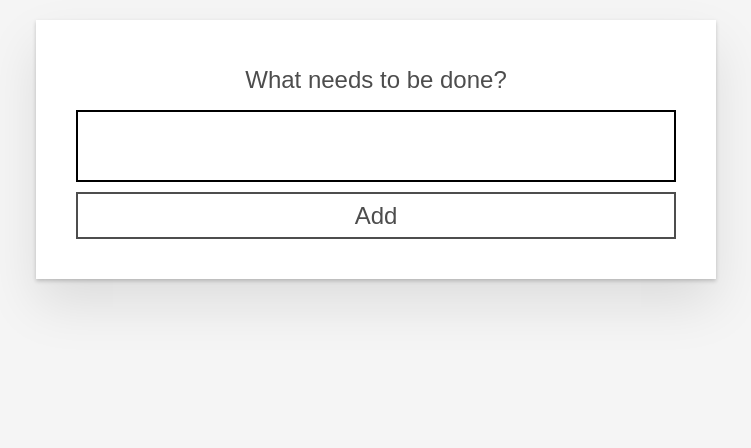
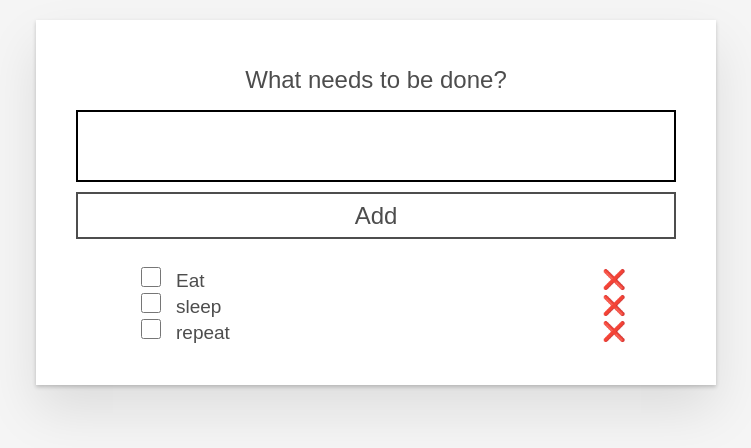
Before and after one commit to nimaghazanfari/collab-demo-app, a React (Create React App) app: page / in a window 1280 px wide. Shown: the top 448 px of the page, without its empty margins (264-1015 px from the left). Built offline with nearby package versions, Linux system fonts and the light colour scheme.

Commit message:
Task Edit created

```diff
--- a/src/App.js
+++ b/src/App.js
@@ -1,18 +1,45 @@
 import React, { useState } from "react";
 import Form from "./components/Form";
 import { nanoid } from "nanoid";
+import TaskItem from "./components/TaskItem";
 
 const App = ({ tasks }) => {
-  const [task, setTasks] = useState(tasks);
+  const [totalTasks, setTasks] = useState(tasks);
 
-  function addTask(name) {
+  const addTask = (name) => {
     const newTask = { id: "todo-" + nanoid(), name: name, completed: false };
-    setTasks([...task, newTask]);
+    setTasks([...totalTasks, newTask]);
+  }
+
+  const toggleComplete = (id) => {
+
+    const idx = totalTasks.findIndex(task => task.id === id);
+    if (idx > -1) totalTasks[idx].completed = !totalTasks[idx].completed;
+
+    setTasks([...totalTasks]);
+
+  }
+
+  const removeHandler = (id) => {
+    setTasks(totalTasks.filter(item => item.id !== id));
   }
 
   return (
     <div className="stack-large todoapp" >
+
       <Form addTask={addTask} />
+
+      <div>
+        {totalTasks.length ?
+          <div>
+            {totalTasks.map((task, i) =>
+              <TaskItem key={i} item={task}
+                toggleTask={toggleComplete}
+                removeTask={removeHandler} />
+            )}
+          </div> : 'Add some items...'}
+      </div>
+
     </div>
   )
 }
--- /dev/null
+++ b/src/components/TaskEdit.js
@@ -0,0 +1,45 @@
+import React, { useState } from 'react';
+import styles from './TaskEdit.module.css';
+
+const TaskEdit = ({ item, toggleEdit, editDone }) => {
+
+    const [val, setVal] = useState(item.name);
+
+    const updateVal = (e) => {
+        setVal(e.target.value);
+    }
+
+    const editItem = () => {
+        item.name = val;
+        editDone(item);
+    }
+
+    return (
+        <span className={styles.editContainer}>
+            <form onSubmit={editItem}>
+                <input
+                    type="text"
+                    value={val}
+                    onChange={updateVal}
+                    className={styles.input}
+                />
+                <button
+                    type="submit"
+                    onClick={editItem}
+                    title="Save"
+                >
+                    &#9989;
+                </button>
+                <button
+                    type="button"
+                    onClick={toggleEdit}
+                    title="Cancel"
+                >
+                    &#10005;
+                </button>
+            </form>
+        </span>
+    )
+}
+
+export default TaskEdit;
--- /dev/null
+++ b/src/components/TaskEdit.module.css
@@ -0,0 +1,11 @@
+.editContainer {
+    margin-left: 15px;
+}
+
+.editContainer button {
+    margin-left: 10px;
+}
+
+form {
+    display: inline;
+}
```
